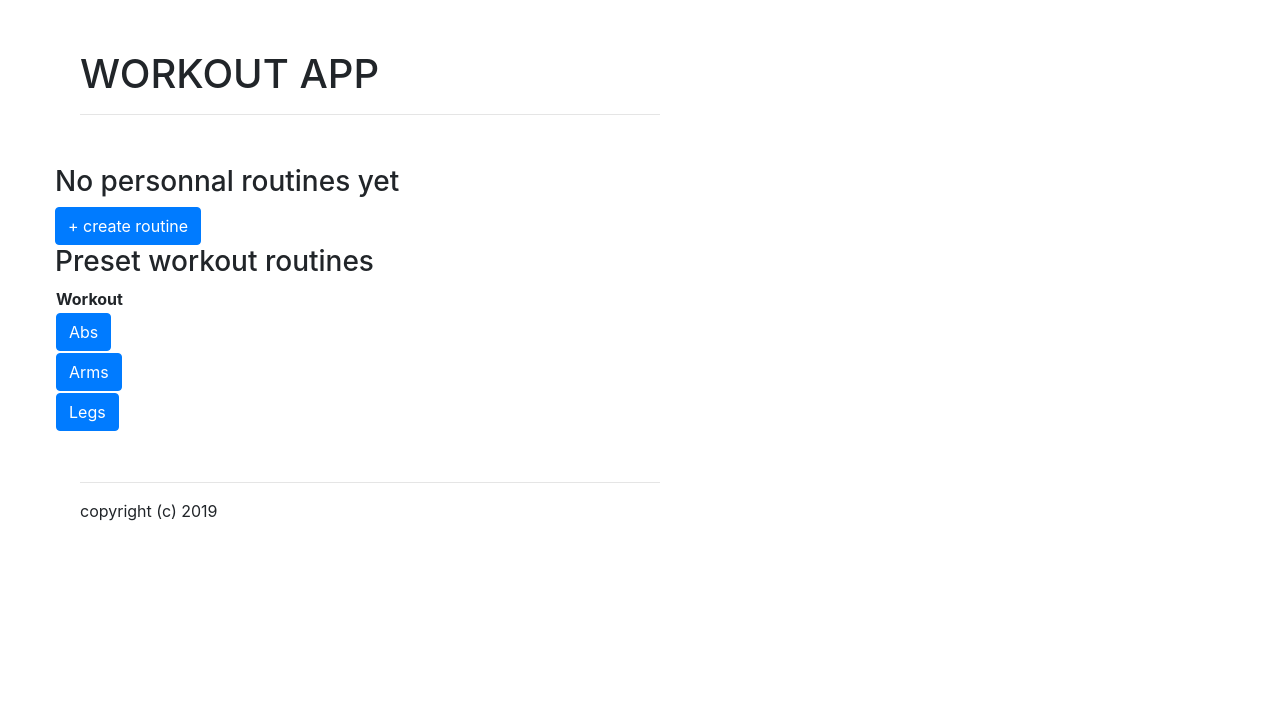
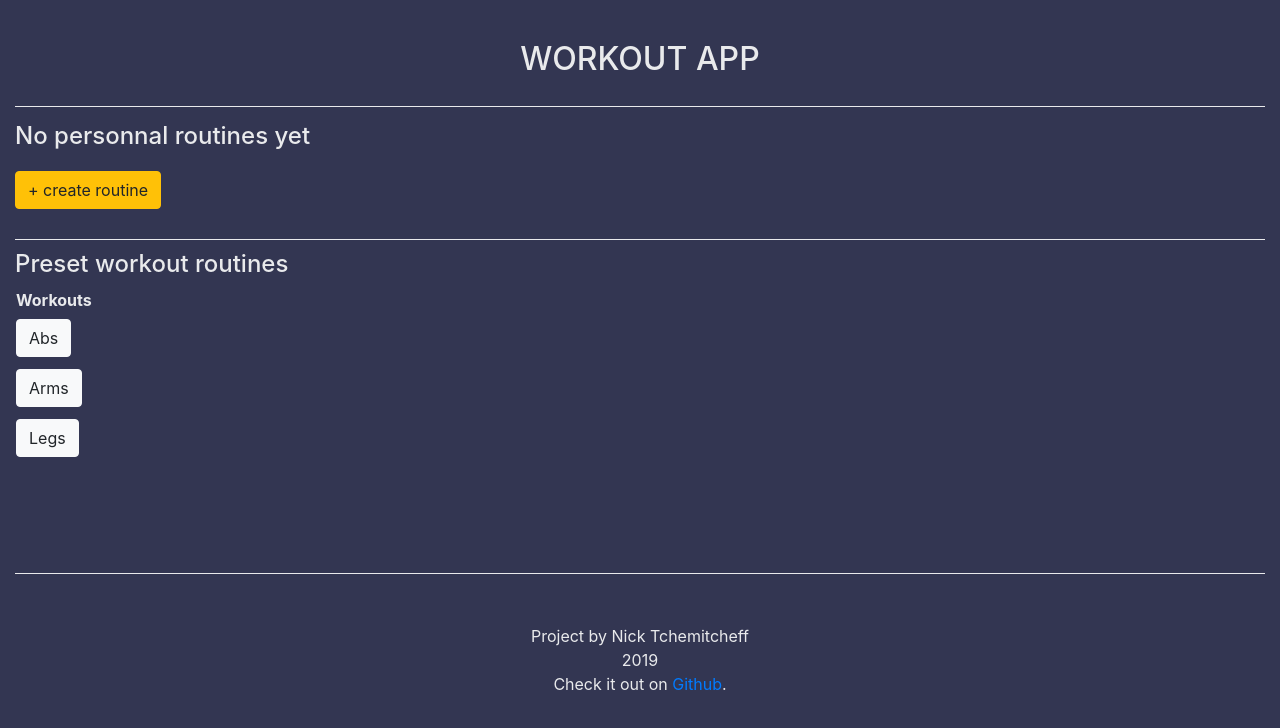
Before and after one commit to usaspiff/react-workout-app-forms, a React (Create React App) app: page / in a window 1280 px wide. Shown: the top 728 px of the page. Built offline with nearby package versions, Linux system fonts and the light colour scheme; the HTML template or start-up script is replaced by a standard one.

Commit message:
styled entire app

```diff
--- a/src/App.js
+++ b/src/App.js
@@ -122,19 +122,39 @@ class App extends Component {
   render() {
     const { workouts } = this.state;
 
-    return <div className="col-md-6" style={{ marginLeft: "40px" }}>
-
+    return (
+      <div className="container-fluid" style={appStyle}>
         <Header />
 
-      {this.state.showPlayback === true && <Playback handlePlayback={this.handlePlayback} selectedExercise={this.state.selectedExercise} />}
+        {this.state.showPlayback === true && (
 
-      {workouts.length > 3 ? <TablePerso workoutData={workouts} editWorkout={this.editWorkout} removeWorkout={this.removeWorkout} startWorkout={this.startWorkout} /> : <h3>No personnal routines yet</h3>}
+          <Playback
+            handlePlayback={this.handlePlayback}
+            selectedExercise={this.state.selectedExercise}
+          />
+        )}
 
-      <Button variant="primary" onClick={this.handleShow}>
+        {workouts.length > 3 ? (
+          <TablePerso
+            workoutData={workouts}
+            editWorkout={this.editWorkout}
+            removeWorkout={this.removeWorkout}
+            startWorkout={this.startWorkout}
+          />
+        ) : (
+          <h4>No personnal routines yet</h4>
+        )}
+        <div style={{ marginTop: "20px" }}>
+          <Button variant="warning" onClick={this.handleShow}>
             + create routine
           </Button>
+        </div>
 
-      <Modal show={this.state.showForm} onHide={this.handleClose}>
+        <Modal
+          style={modalStyle}
+          show={this.state.showForm}
+          onHide={this.handleClose}
+        >
           <Modal.Header closeButton>
             <Modal.Title>New workout routine</Modal.Title>
           </Modal.Header>
@@ -143,20 +163,42 @@ class App extends Component {
           </Modal.Body>
         </Modal>
 
-      <Modal show={this.state.showEditForm} onHide={this.handleClose}>
+        <Modal
+          style={modalStyle}
+          show={this.state.showEditForm}
+          onHide={this.handleClose}
+        >
           <Modal.Header closeButton>
             <Modal.Title>Edit Workout Routine</Modal.Title>
           </Modal.Header>
           <Modal.Body>
-          <EditForm editExercise={this.state.editExercise[0]} editSubmit={this.editSubmit} handleClose={this.handleClose} />
+            <EditForm
+              editExercise={this.state.editExercise[0]}
+              editSubmit={this.editSubmit}
+              handleClose={this.handleClose}
+            />
           </Modal.Body>
         </Modal>
 
-      <TablePreset workoutData={workouts} startWorkout={this.startWorkout} />
+        <TablePreset
+          workoutData={workouts}
+          startWorkout={this.startWorkout}
+        />
 
         <Footer />
-    </div>;
+      </div>
+    );
   }
 }
 
+const appStyle = {
+  backgroundColor: "#333652",
+  color: "#e9eaec",
+};
+
+const modalStyle = {
+  backgroundColor: "#90adc6",
+  color: "#90adc6"
+};
+
 export default App;
--- a/src/components/Button.js
+++ b/src/components/Button.js
@@ -4,8 +4,8 @@ import Button from "react-bootstrap/Button";
 const ButtonForm = (props) => {
     return(
         <Button
-            // style={props.style}
-            className={props.type === 'primary' ? 'btn btn-primary' : 'btn btn-secondary'}
+            style={props.style}
+            variant={props.type === 'warning' ? 'warning' : 'secondary'}
             onClick={props.action} >
             {props.title}
         </Button>
--- a/src/components/Footer.js
+++ b/src/components/Footer.js
@@ -2,18 +2,18 @@ import React from 'react';
 
 const Footer = () => {
     return (
-        <div
-            className='container-fluid'
-            style={footerStyle}
-        >
-        <hr></hr>
-            <p>copyright (c) 2019</p>
-        </div>
-    )
+      <div style={footerStyle}>
+            <p style={{paddingTop: '50px'}}>Project by Nick Tchemitcheff<br /> 2019 <br />Check it out on <a href="https://github.com/usaspiff/workout-test-3"> Github</a >.</p>
+      </div>
+    );
 }
 
 const footerStyle = {
-    margin: '50px 10px 50px 10px'
-}
+  margin: "110px 0px 50px 0px",
+  borderTop: "1px solid #e9eaec",
+  display: "flex",
+  textAlign: 'center',
+  justifyContent: "center",
+};
 
 export default Footer;
--- a/src/components/Header.js
+++ b/src/components/Header.js
@@ -2,18 +2,17 @@ import React from 'react';
 
 const Header = () => {
     return (
-        <div
-            className='container-fluid'
-            style={headerStyle}
-        >
-        <h1>WORKOUT APP</h1>
-        <hr></hr>
+        <div style={headerStyle}>
+        <h2 style={{paddingBottom: "20px"}}>WORKOUT APP</h2>
         </div>
     )
 }
 
 const headerStyle = {
-    margin: '50px 10px 50px 10px'
+    margin: "40px 0px 15px 0px",
+    borderBottom: "1px solid #e9eaec",
+    display: "flex",
+    justifyContent: "center",
 }
 
 export default Header;
--- a/src/components/Input.js
+++ b/src/components/Input.js
@@ -12,7 +12,7 @@ const Input = (props) => {
                 value={props.value}
                 onChange={props.handleChange}
                 placeholder={props.placeholder}
-                {...props} />
+            />
         </div>
     )
 }
--- a/src/components/Playback.js
+++ b/src/components/Playback.js
@@ -26,7 +26,11 @@ class Playback extends Component {
 
     render() {
         const selectedExerciseStyle = {
-            color: 'red',
+            color: "red",
+            backgroundColor: "#fad02c",
+            display: "flex",
+            justifyContent: "center"
+
         };
         const listIndex = this.state.listIndex;
         const displayExercise = this.props.selectedExercise[0].exercises[listIndex];
@@ -34,23 +38,80 @@ class Playback extends Component {
         const exerciseList = exercises.map((exercise, index) => { if(index === this.state.listIndex) {
             return <li key={index} style={selectedExerciseStyle}>{exercise}</li>
         } else {
-            return <li key={index}>{exercise}</li>
+            return (
+              <li style={playbackStyle} key={index}>
+                {exercise}
+              </li>
+            );
         }
         });
 
         return (
-            <div>
-                <h2>{this.props.selectedExercise[0].title}</h2>
-                <span>
-                    <Button onClick={this.decrement}>Prev.</Button>{displayExercise}<Button onClick={this.increment}>Next</Button></span>
-                <ul>
-                    {exerciseList}
-                </ul>
-                <Button onClick={this.closePlayback}>Close</Button>
+          <div className="container-fluid" style={playbackBackground}>
+            <h2 style={playbackStyle}>
+              {this.props.selectedExercise[0].title}
+            </h2>
+            <span style={playbackBody}>
+              <Button
+                style={playbackButton}
+                variant="info"
+                onClick={this.decrement}
+              >
+                Prev.
+              </Button>
+              {displayExercise}
+              <Button
+                style={playbackButton}
+                variant="info"
+                onClick={this.increment}
+              >
+                Next
+              </Button>
+            </span>
+            <ul style={{ backgroundColor: "#fad02c" }}>
+              {exerciseList}
+            </ul>
+                <div style={playbackCloseButton}>
+                <Button
+                    variant="secondary"
+                    onClick={this.closePlayback}>Close
+                </Button>
             </div>
+
+          </div>
         );
     }
 }
 
+const playbackBackground = {
+  backgroundColor: '#fad02c',
+  borderRadius: '5px',
+};
+
+const playbackStyle = {
+  backgroundColor: "#fad02c",
+  color: "#333652",
+  display: "flex",
+  justifyContent: "center"
+};
+
+const playbackBody = {
+  backgroundColor: "#fad02c",
+  color: "#333652",
+  display: "flex",
+  justifyContent: "center",
+  margin: "10px 20px 10px 20px",
+};
+
+const playbackButton = {
+    margin: "0px 20px 0px 20px",
+}
+
+const playbackCloseButton = {
+  backgroundColor: "#fad02c",
+  display: "flex",
+  justifyContent: "space-around",
+  padding: "10px 0px 10px 0px"
+};
 
 export default Playback;
--- a/src/containers/EditForm.js
+++ b/src/containers/EditForm.js
@@ -96,7 +96,7 @@ class EditForm extends Component {
 
                 <ButtonForm
                     action={this.state.newRoutine.title !== '' && this.state.newRoutine.exercises.length > 0 && this.submitEditForm}
-                    type={'primary'}
+                    type={'warning'}
                     title={'Update'}
                 />
 
@@ -104,6 +104,7 @@ class EditForm extends Component {
                     action={this.handleCancelForm}
                     type={'secondary'}
                     title={'Cancel'}
+                    style={{marginLeft: '35px'}}
                 />
 
             </form>
--- a/src/containers/FormContainer.js
+++ b/src/containers/FormContainer.js
@@ -94,7 +94,7 @@ class FormContainer extends Component {
         />
         <ButtonForm
           action={this.state.newRoutine.title !== '' && this.state.newRoutine.exercises.length > 0 && this.submitForm}
-          type={"primary"}
+          type={"warning"}
           title={"Submit"}
         />
 
@@ -102,6 +102,7 @@ class FormContainer extends Component {
           action={this.handleClearForm}
           type={"secondary"}
           title={"Clear"}
+          style={{ marginLeft: '35px' }}
         />
       </form>
     );
--- a/src/containers/persoRoutines.js
+++ b/src/containers/persoRoutines.js
@@ -6,9 +6,7 @@ const TableHeader = () => {
     return (
         <thead>
             <tr>
-                <th>Workout</th>
-                <th>Edit</th>
-                <th>Delete</th>
+                <th style={{minWidth: "150px"}}>Workouts</th>
             </tr>
         </thead>
     );
@@ -16,21 +14,36 @@ const TableHeader = () => {
 
 const TableBody = props => {
     const rows = props.workoutData.slice(3).map((row, index) => {
-        return <tr key={index}>
+        return (
+          <tr key={index}>
             <td>
-            <Button onClick={() => props.startWorkout(row)}>
+              <Button
+                variant="light"
+                onClick={() => props.startWorkout(row)}
+              >
                 {row.title}
               </Button>
             </td>
             <td>
-            <Button onClick={() => props.editWorkout(index)}>Edit</Button>
+              <Button
+                variant="outline-info"
+                onClick={() => props.editWorkout(index)}
+                style={{ marginLeft: "5px" }}
+              >
+                Edit
+              </Button>
             </td>
             <td>
-            <Button onClick={() => props.removeWorkout(index)}>
+              <Button
+                variant="outline-danger"
+                onClick={() => props.removeWorkout(index)}
+                style={{ marginLeft: "5px" }}
+              >
                 Delete
               </Button>
             </td>
-        </tr>;
+          </tr>
+        );
     });
 
     return <tbody>{rows}</tbody>;
@@ -41,10 +54,10 @@ class TablePerso extends Component {
         const { workoutData, editWorkout, removeWorkout, startWorkout } = this.props;
 
         return <div>
-            <h3>Personnal workout routines</h3>
+            <h4>Personnal workout routines</h4>
             <table>
               <TableHeader />
-              <TableBody workoutData={workoutData} editWorkout={editWorkout} removeWorkout={removeWorkout}
+              <TableBody  workoutData={workoutData} editWorkout={editWorkout} removeWorkout={removeWorkout}
               startWorkout={startWorkout} />
             </table>
           </div>;
--- a/src/containers/presetRoutines.js
+++ b/src/containers/presetRoutines.js
@@ -6,7 +6,7 @@ const TableHeader = () => {
     return (
         <thead>
             <tr>
-                <th>Workout</th>
+                <th>Workouts</th>
             </tr>
         </thead>
     );
@@ -17,7 +17,10 @@ const TableBody = props => {
         return (
             <tr key={index}>
                 <td>
-                <Button onClick={() => props.startWorkout(row)}>
+                    <Button variant="light"
+                            onClick={() => props.startWorkout(row)}
+                            style={{ marginBottom: '5px', marginTop: '5px' }}
+                    >
                         {row.title}
                     </Button>
                 </td>
@@ -32,8 +35,8 @@ class TablePreset extends Component {
     render() {
         const { workoutData, startWorkout } = this.props;
 
-        return <div>
-            <h3>Preset workout routines</h3>
+        return <div style={tablePresetStyle}>
+            <h4>Preset workout routines</h4>
             <table>
                 <TableHeader />
                 <TableBody workoutData={workoutData} startWorkout={startWorkout} />
@@ -42,4 +45,10 @@ class TablePreset extends Component {
     }
 }
 
+const tablePresetStyle = {
+  borderTop: "1px solid #e9eaec",
+  marginTop: "30px",
+  paddingTop: "10px"
+};
+
 export default TablePreset;
--- a/src/index.css
+++ b/src/index.css
@@ -1,3 +1,6 @@
+*{
+background-color: #333652;
+}
 body {
   margin: 0;
   padding: 0;
@@ -6,6 +9,7 @@ body {
     sans-serif;
   -webkit-font-smoothing: antialiased;
   -moz-osx-font-smoothing: grayscale;
+
 }
 
 code {
```
Lines whose indentation alone changed are shown as unchanged.
